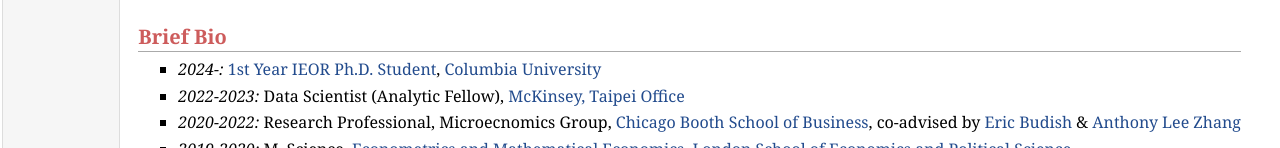
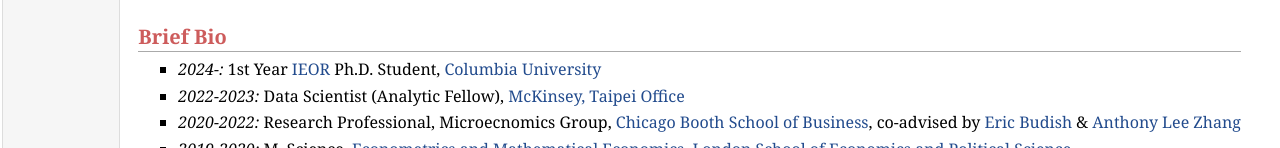
Before and after one commit to yushiouwillylin/yushiouwillylin.github.io, a plain HTML site: page index.html in a window 1280 px wide. Shown: the part 169-317 px from the top of the page. Drawn offline with Linux system fonts and the light colour scheme.

Commit message:
Update index.html

```diff
--- a/index.html
+++ b/index.html
@@ -31,7 +31,7 @@
 </ul>
 <h2>Brief Bio</h2>
 <ul>
-<li><p><i>2024-:</i> <a href="https://ieor.columbia.edu" target=&ldquo;blank&rdquo;>1st Year IEOR Ph.D. Student</a>, <a href="https://www.columbia.edu/" target=&ldquo;blank&rdquo;>Columbia University</a>
+<li><p><i>2024-:</i> 1st Year <a href="https://ieor.columbia.edu" target=&ldquo;blank&rdquo;>IEOR </a> Ph.D. Student, <a href="https://www.columbia.edu/" target=&ldquo;blank&rdquo;>Columbia University</a>
 </p>
 </li>
 <li><p><i>2022-2023:</i> Data Scientist (Analytic Fellow), <a href="https://www.mckinsey.com/" target=&ldquo;blank&rdquo;>McKinsey, Taipei Office</a>
```
